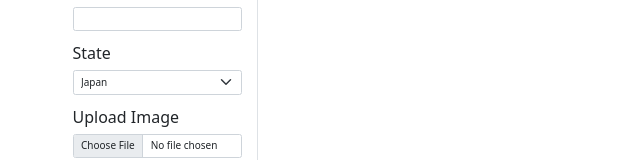
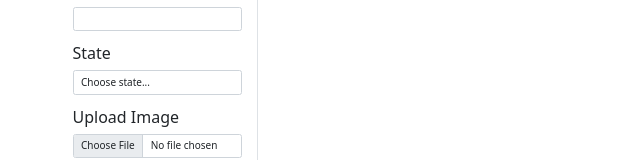
Before and after one commit to superconscience/rss-react, a React (Vite) app in the folder react-components/: page /users in a window 1280 px wide. Shown: the part 404-564 px from the top of the page, without its empty margins (0-640 px from the left). Built offline with nearby package versions, Linux system fonts and the light colour scheme.

Commit message:
feat: add Select component and reuse it

```diff
--- a/react-components/src/components/register-form/register-form.tsx
+++ b/react-components/src/components/register-form/register-form.tsx
@@ -4,7 +4,8 @@ import { Gender, User } from '../../models/user';
 import { UploadImage } from '../upload-image/upload-image';
 import { validation } from './validate';
 import { getRandomId } from '../../utils/functions';
-import { TextInput } from '../ui/input/input';
+import { TextInput } from '../ui/input/text-input';
+import { Select } from '../ui/select/select';
 
 export type RegisterFormProps = {
   addUser: (user: User) => void;
@@ -277,10 +278,7 @@ export class RegisterForm extends Component<RegisterFormProps, RegisterFormCompo
             {this.errorElements('zip')}
           </div>
           <div className="col-12">
-            <label htmlFor="inputState" className="form-label">
-              State
-            </label>
-            <select id="inputState" className="form-select" name="state" defaultValue={'Japan'}>
+            <Select label="State" name="state" ref={this.stateRef}>
               <option value={0} style={{ display: 'none' }}>
                 Choose state...
               </option>
@@ -288,7 +286,7 @@ export class RegisterForm extends Component<RegisterFormProps, RegisterFormCompo
               <option>USA</option>
               <option>Italy</option>
               <option>Latvia</option>
-            </select>
+            </Select>
             {this.errorElements('state')}
           </div>
 
--- a/react-components/src/components/ui/input/input.tsx
+++ b/react-components/src/components/ui/input/text-input.tsx
@@ -18,7 +18,7 @@ export type TextInputProps = {
 
 export const TextInput = forwardRef<HTMLInputElement, TextInputProps>(
   ({ label, name, inputProps, labelProps }, ref) => {
-    const id = `inputName-${getRandomId()}`;
+    const id = `textInput-${getRandomId()}`;
     return (
       <>
         <label {...labelProps} htmlFor={id} className={cn('form-label', labelProps?.className)}>
--- /dev/null
+++ b/react-components/src/components/ui/select/select.tsx
@@ -0,0 +1,53 @@
+import cn from 'classnames';
+import {
+  DetailedHTMLProps,
+  InputHTMLAttributes,
+  LabelHTMLAttributes,
+  PropsWithChildren,
+  SelectHTMLAttributes,
+  forwardRef,
+} from 'react';
+import { OmitOnly } from '../../../types/utils';
+import { getRandomId } from '../../../utils/functions';
+
+export type TextInputProps = {
+  selectProps?: OmitOnly<
+    DetailedHTMLProps<SelectHTMLAttributes<HTMLSelectElement>, HTMLSelectElement>,
+    'id' | 'name'
+  >;
+  labelProps?: OmitOnly<
+    DetailedHTMLProps<LabelHTMLAttributes<HTMLLabelElement>, HTMLLabelElement>,
+    'htmlFor'
+  >;
+  name: string;
+  label: string;
+};
+
+export const Select = forwardRef<HTMLSelectElement, PropsWithChildren<TextInputProps>>(
+  ({ label, name, labelProps, selectProps, children }, ref) => {
+    const id = `select-${getRandomId()}`;
+    return (
+      <>
+        <label {...labelProps} htmlFor={id} className={cn('form-label', labelProps?.className)}>
+          {label}
+        </label>
+        <select
+          ref={ref}
+          {...selectProps}
+          className={cn('form-control', selectProps?.className)}
+          id={id}
+          name={name}
+        >
+          {children}
+          {/* <option value={0} style={{ display: 'none' }}>
+            Choose state...
+          </option>
+          <option>Japan</option>
+          <option>USA</option>
+          <option>Italy</option>
+          <option>Latvia</option> */}
+        </select>
+      </>
+    );
+  }
+);
```
